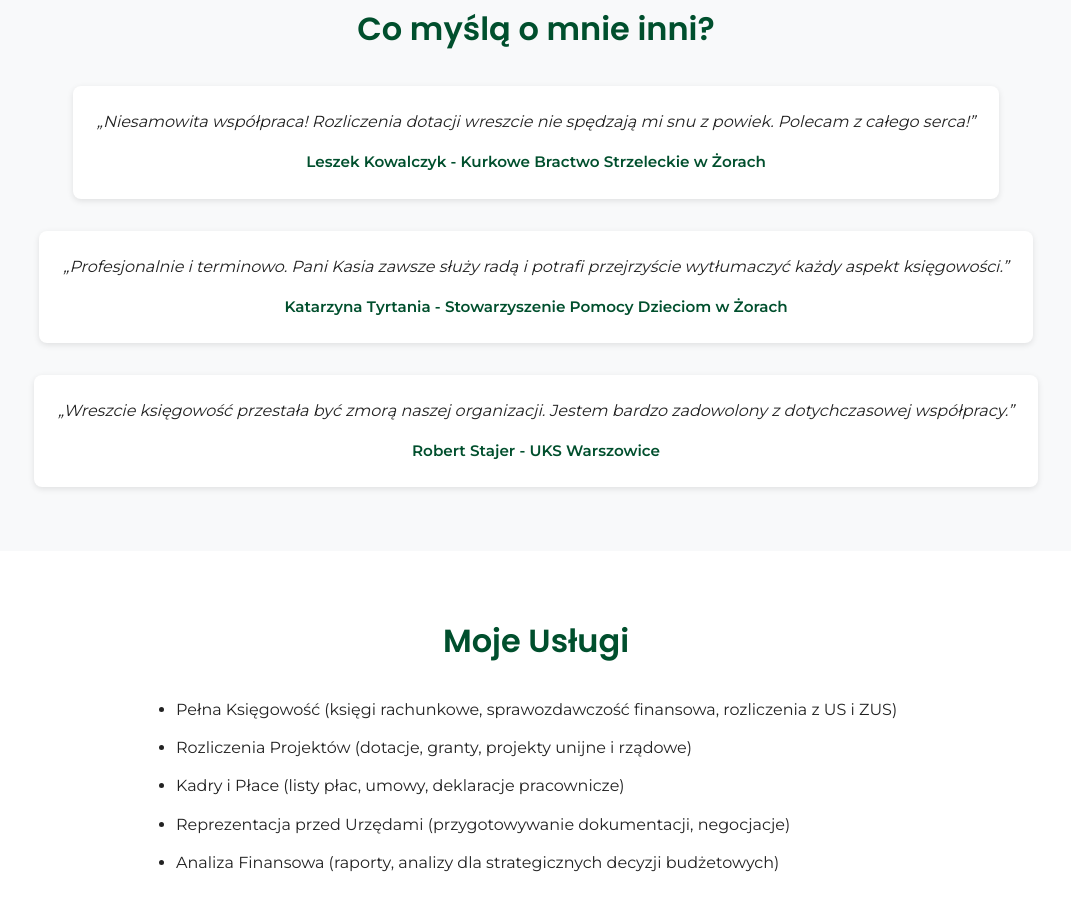
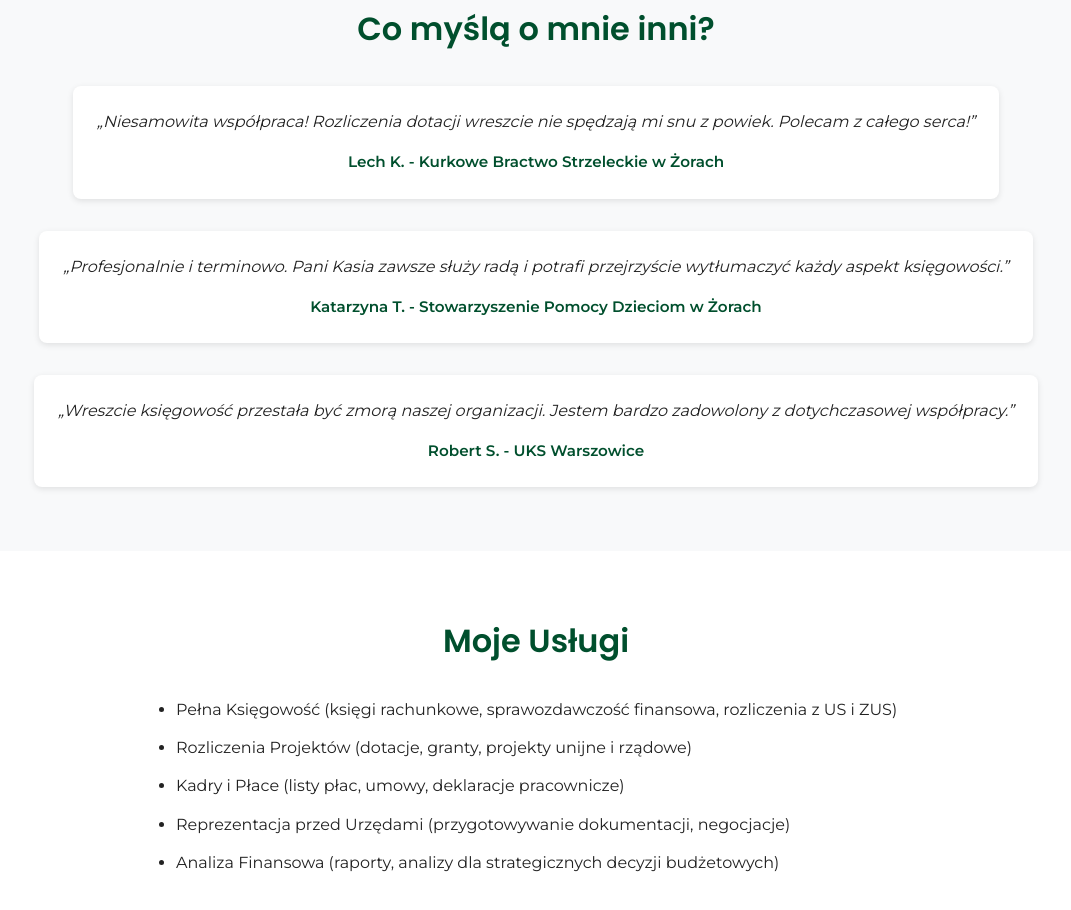
Before and after one commit to Vrezox/strona, a plain HTML site: page index.html in a window 1280 px wide. Shown: the part 1375-2285 px from the top of the page, without its empty margins (104-1175 px from the left). Drawn offline with Linux system fonts and the light colour scheme.

Commit message:
Update index.html

```diff
--- a/index.html
+++ b/index.html
@@ -137,21 +137,21 @@
           „Niesamowita współpraca! Rozliczenia dotacji wreszcie
           nie spędzają mi snu z powiek. Polecam z całego serca!”
         </p>
-        <h4>Leszek Kowalczyk - Kurkowe Bractwo Strzeleckie w Żorach</h4>
+        <h4>Lech K. - Kurkowe Bractwo Strzeleckie w Żorach</h4>
       </div>
       <div class="opinia">
         <p>
           „Profesjonalnie i terminowo. Pani Kasia zawsze służy radą
           i potrafi przejrzyście wytłumaczyć każdy aspekt księgowości.”
         </p>
-        <h4>Katarzyna Tyrtania - Stowarzyszenie Pomocy Dzieciom w Żorach</h4>
+        <h4>Katarzyna T. - Stowarzyszenie Pomocy Dzieciom w Żorach</h4>
       </div>
       <div class="opinia">
         <p>
           „Wreszcie księgowość przestała być zmorą naszej organizacji.
           Jestem bardzo zadowolony z dotychczasowej współpracy.”
         </p>
-        <h4>Robert Stajer - UKS Warszowice</h4>
+        <h4>Robert S. - UKS Warszowice</h4>
       </div>
     </div>
   </section>
```
